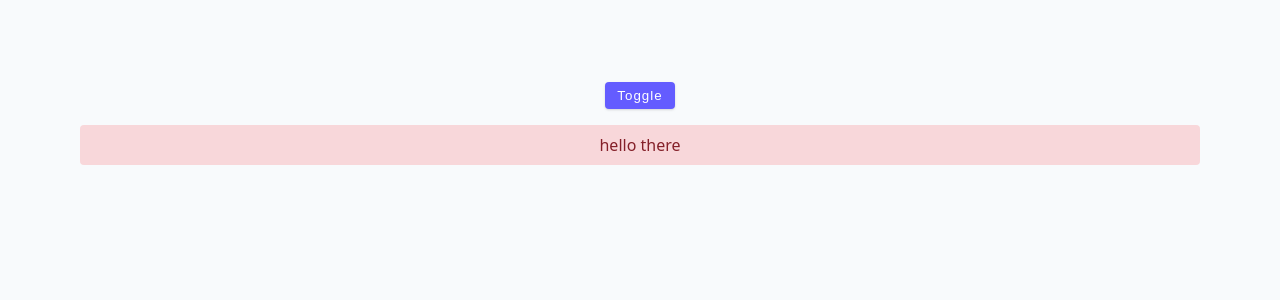
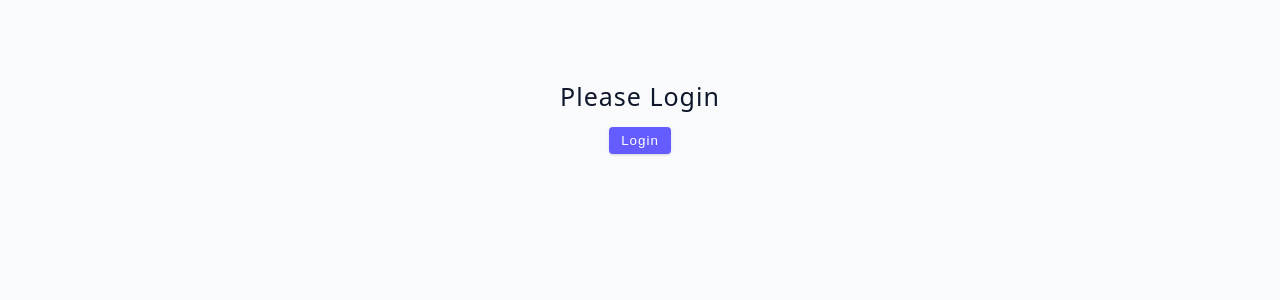
Before and after one commit to Alexinoo/React-udemy, a React (Vite) app in the folder 00-advanced-react/: page / in a window 1280 px wide. Shown: the top 300 px of the page. Built offline with nearby package versions, Linux system fonts and the light colour scheme.

Commit message:
Login/Logout User Challenge

```diff
--- a/00-advanced-react/src/App.jsx
+++ b/00-advanced-react/src/App.jsx
@@ -1,4 +1,4 @@
-import Starter from './tutorial/03-conditional-rendering/starter/06-toggle-challenge';
+import Starter from './tutorial/03-conditional-rendering/starter/07-user-challenge';
 function App() {
   return (
     <div className="container">
--- a/00-advanced-react/src/tutorial/03-conditional-rendering/starter/07-user-challenge.jsx
+++ b/00-advanced-react/src/tutorial/03-conditional-rendering/starter/07-user-challenge.jsx
@@ -1,5 +1,47 @@
+import { useState } from 'react';
+
 const UserChallenge = () => {
-  return <h2>user challenge</h2>;
+  const [user, setUser] = useState(null);
+
+  const login = () => {
+    // normally connect to db or api
+    setUser({ name: 'Alex' });
+  };
+
+  const logout = () => {
+    // destroy/clear session
+    setUser(null);
+  };
+  return (
+    <div>
+      {user ? (
+        <Logout name={user.name} logout={logout} />
+      ) : (
+        <Login login={login} />
+      )}
+    </div>
+  );
+};
+
+const Login = ({ login }) => {
+  return (
+    <div>
+      <h4>Please login</h4>
+      <button className="btn" onClick={login}>
+        login
+      </button>
+    </div>
+  );
+};
+const Logout = ({ name, logout }) => {
+  return (
+    <div>
+      <h4>Hello there user : {name}</h4>
+      <button className="btn" onClick={logout}>
+        logout
+      </button>
+    </div>
+  );
 };
 
 export default UserChallenge;
```
